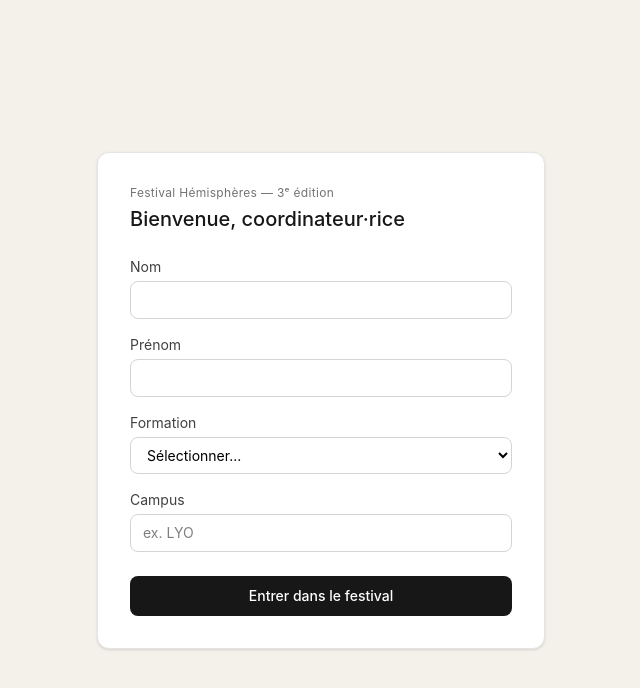
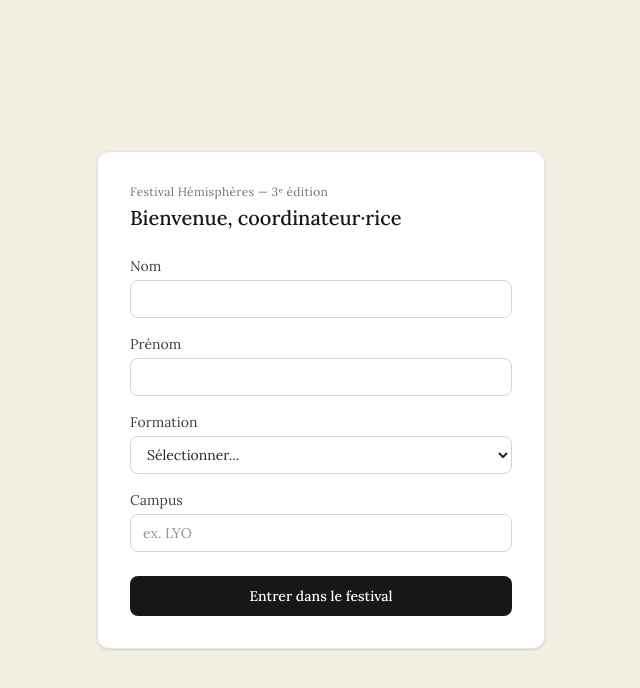
Before and after one commit to EmineoEducation/PAC-BDCI, a React (Vite) app: page / in a window 1280 px wide. Shown: the top 688 px of the page, without its empty margins (319-959 px from the left). Built offline with nearby package versions, Linux system fonts and the light colour scheme.

Commit message:
Add files via upload

```diff
--- a/src/index.css
+++ b/src/index.css
@@ -1,3 +1,4 @@
+@import url('https://fonts.googleapis.com/css2?family=Fraunces:ital,wght@0,500;0,600;0,700;1,500&family=Caveat:wght@500;600&family=Lora:ital,wght@0,400;0,500;0,600;1,400&display=swap');
 @import "tailwindcss";
 
 @theme {
@@ -10,10 +11,25 @@
   --color-pac4: #b06a1d;
   --color-pac4-bg: #faeeda;
 
+  /* Identité "carnet de bord" — validée le 21/07 */
+  --color-paper: #f4efe3;
+  --color-paper-side: #ece3d0;
+  --color-ink: #2b2620;
+  --color-ink-muted: #6f6656;
+  --color-ink-faint: #a89e88;
+  --color-rule: #d9cfb8;
+  --color-accent: #3f6b4f;
+  --color-accent-bg: #e2e9dc;
+  --color-accent-bg-strong: #d3ddc9;
+
   --font-voice: "Georgia", "Times New Roman", serif;
+  --font-display: "Fraunces", Georgia, serif;
+  --font-script: "Caveat", cursive;
+  --font-body: "Lora", Georgia, serif;
 }
 
 body {
-  font-family: -apple-system, BlinkMacSystemFont, "Segoe UI", Roboto, sans-serif;
-  background-color: #f4f1ea;
+  font-family: var(--font-body);
+  background-color: var(--color-paper);
+  color: var(--color-ink);
 }
```
